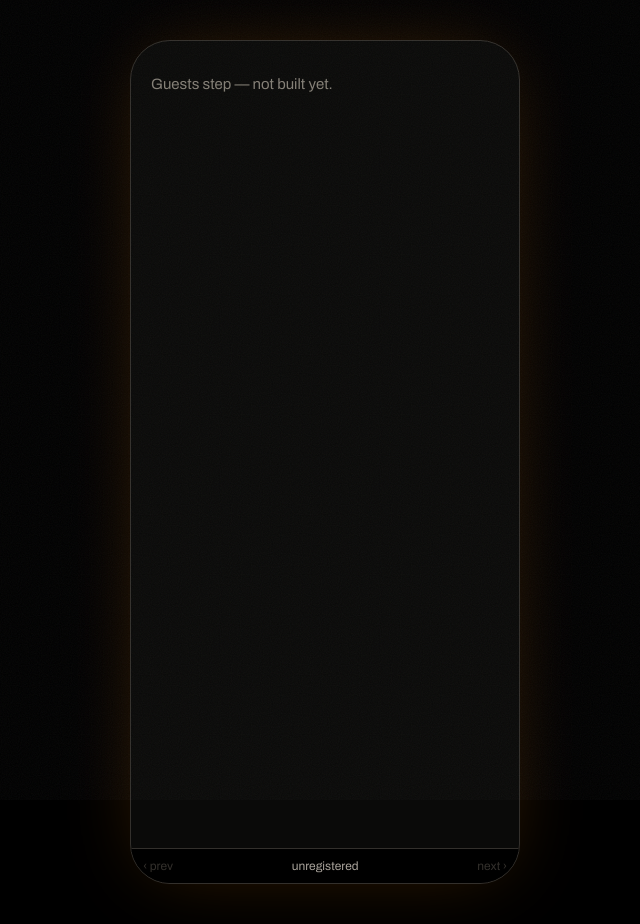
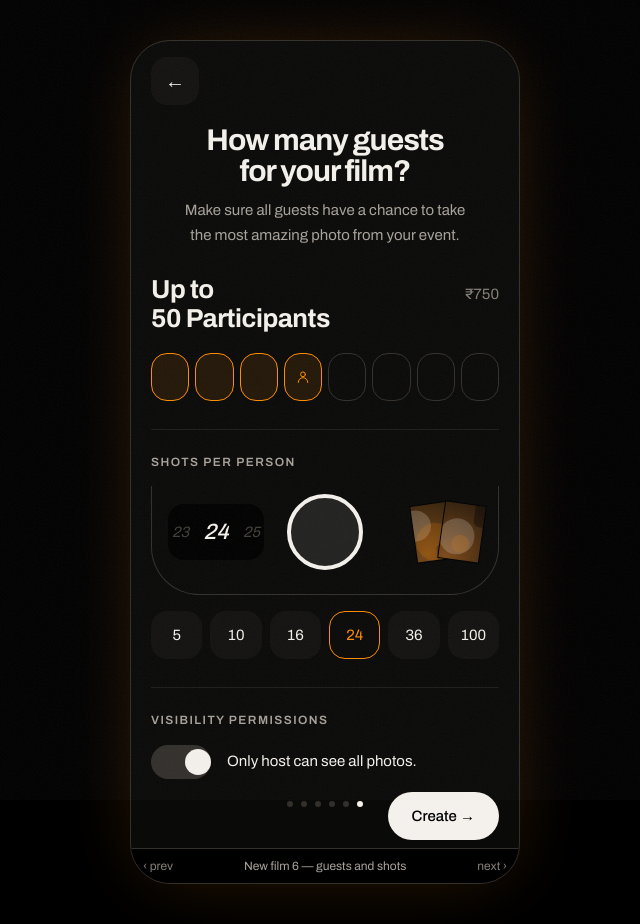
Before and after one commit to Rishab-Agrawal/memovue, a Next.js app: page /proto/new/guests in a window 1280 px wide. Shown: the whole page, without its empty margins (315-955 px from the left). Built offline with nearby package versions, Linux system fonts and the light colour scheme; no server answers.

Commit message:
Add prototype wizard step 6 with coupon gate

```diff
--- a/src/app/proto/components/Chrome.tsx
+++ b/src/app/proto/components/Chrome.tsx
@@ -56,7 +56,8 @@ const pillBase =
   // A wrapped label turns a pill into a rounded paragraph. Nothing here is long enough to
   // need two lines, so nothing gets them.
   "font-medium whitespace-nowrap transition-colors select-none " +
-  "focus-visible:outline focus-visible:outline-2 focus-visible:outline-offset-2 focus-visible:outline-flame";
+  "focus-visible:outline focus-visible:outline-2 focus-visible:outline-offset-2 focus-visible:outline-flame " +
+  "disabled:pointer-events-none disabled:opacity-40";
 
 const pillVariants: Record<PillVariant, string> = {
   // The reference's primary is a white pill. Ours stays white where it sits on a photograph,
--- /dev/null
+++ b/src/app/proto/components/Counter.tsx
@@ -0,0 +1,26 @@
+import { cn } from "@/lib/cn";
+
+/**
+ * The mechanical frame counter off the back of a disposable camera: the number either side
+ * of the current one is half-visible at the edges, so the dial reads as something that turns
+ * rather than as a label that changes.
+ */
+export function Counter({ value, className }: { value: number; className?: string }) {
+  return (
+    <div
+      className={cn(
+        "tabular relative flex h-14 w-24 items-center justify-center overflow-hidden rounded-2xl bg-void",
+        className,
+      )}
+    >
+      {/* Ascending left to right, like the dial on the reference's camera. */}
+      <span className="absolute left-1 text-[15px] text-dust/50 italic">
+        {Math.max(0, value - 1)}
+      </span>
+      <span className="text-[22px] font-medium text-chalk italic" data-testid="shots-left">
+        {value}
+      </span>
+      <span className="absolute right-1 text-[15px] text-dust/50 italic">{value + 1}</span>
+    </div>
+  );
+}
--- /dev/null
+++ b/src/app/proto/components/Toggle.tsx
@@ -0,0 +1,44 @@
+"use client";
+
+import { cn } from "@/lib/cn";
+
+/**
+ * The label states the resulting condition, not the action — "Everyone can see all photos"
+ * when on, "Only host can see all photos" when off. A switch whose label doesn't change is
+ * a switch you have to guess at.
+ */
+export function Toggle({
+  on,
+  onChange,
+  labelOn,
+  labelOff,
+}: {
+  on: boolean;
+  onChange: (next: boolean) => void;
+  labelOn: string;
+  labelOff: string;
+}) {
+  return (
+    <div className="flex items-center gap-4">
+      <button
+        type="button"
+        role="switch"
+        aria-checked={on}
+        aria-label={on ? labelOn : labelOff}
+        onClick={() => onChange(!on)}
+        className={cn(
+          "relative h-[34px] w-[60px] shrink-0 rounded-full transition-colors",
+          on ? "bg-flame" : "bg-hair-bright",
+        )}
+      >
+        <span
+          className={cn(
+            "absolute top-1 h-[26px] w-[26px] rounded-full bg-chalk transition-transform duration-200",
+            on ? "translate-x-[30px]" : "translate-x-1",
+          )}
+        />
+      </button>
+      <p className="text-[15px] text-chalk">{on ? labelOn : labelOff}</p>
+    </div>
+  );
+}
--- a/src/app/proto/components/WizardShell.tsx
+++ b/src/app/proto/components/WizardShell.tsx
@@ -1,6 +1,6 @@
 import type { ReactNode } from "react";
 
-import { BackButton, PagerDots, PillLink } from "./Chrome";
+import { BackButton, PagerDots, Pill, PillLink } from "./Chrome";
 
 export const WIZARD_STEPS = 6;
 
@@ -18,6 +18,7 @@ export function WizardShell({
   subtitle,
   back,
   next,
+  onNext,
   children,
 }: {
   step: number;
@@ -25,6 +26,8 @@ export function WizardShell({
   subtitle: string;
   back: string;
   next: { label: string; href: string; inert?: boolean };
+  /** When given, the control acts instead of navigating — the last step opens a dialog. */
+  onNext?: () => void;
   children: ReactNode;
 }) {
   return (
@@ -44,9 +47,15 @@ export function WizardShell({
         <div className="pointer-events-none absolute inset-x-0 top-1/2 flex -translate-y-1/2 justify-center">
           <PagerDots count={WIZARD_STEPS} current={step} />
         </div>
-        <PillLink href={next.href} variant="light" inert={next.inert} className="relative">
-          {next.label}
-        </PillLink>
+        {onNext ? (
+          <Pill variant="light" onClick={onNext} disabled={next.inert} className="relative">
+            {next.label}
+          </Pill>
+        ) : (
+          <PillLink href={next.href} variant="light" inert={next.inert} className="relative">
+            {next.label}
+          </PillLink>
+        )}
       </div>
     </div>
   );
--- a/src/app/proto/new/guests/page.tsx
+++ b/src/app/proto/new/guests/page.tsx
@@ -1,4 +1,189 @@
-/** Stub. Replaced by the real guests step in the next task. */
+"use client";
+
+import { useRouter, useSearchParams } from "next/navigation";
+import { useState } from "react";
+
+import { cn } from "@/lib/cn";
+
+import { Pill } from "../../components/Chrome";
+import { Counter } from "../../components/Counter";
+import { Dialog } from "../../components/Dialog";
+import { Person } from "../../components/Icons";
+import { Plate } from "../../components/Plate";
+import { Toggle } from "../../components/Toggle";
+import { WizardShell } from "../../components/WizardShell";
+import { COUPON, FILM } from "../../mock";
+import { PARTICIPANT_TIERS, SHOT_TIERS, formatPrice, priceFor } from "../../rules";
+import { useDraft } from "../DraftContext";
+
+type Stage = "form" | "coupon" | "created";
+
 export default function StepGuests() {
-  return <div className="px-5 py-8 text-[15px] text-dust">Guests step — not built yet.</div>;
+  const { draft, update } = useDraft();
+  const router = useRouter();
+
+  const variant = useSearchParams().get("v");
+  const [stage, setStage] = useState<Stage>(
+    variant === "coupon" ? "coupon" : variant === "created" ? "created" : "form",
+  );
+  const [code, setCode] = useState("");
+  const [rejected, setRejected] = useState(false);
+
+  const price = priceFor(draft.participantIndex, draft.shotIndex);
+
+  const apply = () => {
+    if (code.trim().toUpperCase() === COUPON) {
+      setRejected(false);
+      setStage("created");
+    } else {
+      setRejected(true);
+    }
+  };
+
+  return (
+    <>
+      <WizardShell
+        step={6}
+        title="How many guests for your film?"
+        subtitle="Make sure all guests have a chance to take the most amazing photo from your event."
+        back="/proto/new/card"
+        next={{ label: "Create →", href: "/proto/new/guests" }}
+        onNext={() => setStage("coupon")}
+      >
+        {/* ---------------------------------------------------------- participants */}
+        <div className="flex items-start justify-between gap-4">
+          <p className="display-md text-[26px] text-chalk">
+            Up to
+            <br />
+            {PARTICIPANT_TIERS[draft.participantIndex]} Participants
+          </p>
+          <p className="shrink-0 pt-2 text-[15px] text-dust" data-testid="price">
+            {formatPrice(price)}
+          </p>
+        </div>
+
+        <div className="mt-5 grid grid-cols-8 gap-1.5">
+          {PARTICIPANT_TIERS.map((cap, index) => {
+            const filled = index <= draft.participantIndex;
+            return (
+              <button
+                key={cap}
+                type="button"
+                aria-label={`Up to ${cap} participants`}
+                aria-pressed={index === draft.participantIndex}
+                onClick={() => update({ participantIndex: index })}
+                className={cn(
+                  "flex h-12 items-center justify-center rounded-2xl border transition-colors",
+                  filled ? "border-flame bg-flame/10 text-flame" : "border-hair-bright text-dust",
+                )}
+              >
+                {index === draft.participantIndex ? <Person className="h-4 w-4" /> : null}
+              </button>
+            );
+          })}
+        </div>
+
+        {/* ---------------------------------------------------------------- shots */}
+        <div className="mt-7 border-t border-hair pt-6">
+          <p className="marking">Shots per person</p>
+
+          {/* The reference draws the shutter and the counter into one curved housing, so the
+              number you are choosing sits on the camera it belongs to. */}
+          <div className="mt-4 flex items-center justify-between rounded-b-[3rem] border border-t-0 border-hair-bright px-4 pt-2 pb-6">
+            <Counter value={SHOT_TIERS[draft.shotIndex]} />
+            <span className="h-[76px] w-[76px] rounded-full border-4 border-chalk bg-chalk/10" />
+            <div className="flex w-24 justify-end">
+              <Plate index={2} className="h-14 w-10 -rotate-8 rounded-lg ring-1 ring-void" />
+              <Plate index={7} className="-ml-3 h-14 w-10 rotate-8 rounded-lg ring-1 ring-void" />
+            </div>
+          </div>
+
+          <div className="mt-4 grid grid-cols-6 gap-2">
+            {SHOT_TIERS.map((shots, index) => (
+              <button
+                key={shots}
+                type="button"
+                aria-pressed={index === draft.shotIndex}
+                onClick={() => update({ shotIndex: index })}
+                className={cn(
+                  "tabular flex h-12 items-center justify-center rounded-2xl text-[15px] transition-colors",
+                  index === draft.shotIndex
+                    ? "border border-flame text-flame"
+                    : "bg-surface text-chalk hover:text-flame",
+                )}
+              >
+                {shots}
+              </button>
+            ))}
+          </div>
+        </div>
+
+        {/* ----------------------------------------------------------- visibility */}
+        <div className="mt-7 border-t border-hair pt-6">
+          <p className="marking">Visibility permissions</p>
+          <div className="mt-4">
+            <Toggle
+              on={draft.everyoneCanSee}
+              onChange={(everyoneCanSee) => update({ everyoneCanSee })}
+              labelOn="Everyone can see all photos."
+              labelOff="Only host can see all photos."
+            />
+          </div>
+        </div>
+      </WizardShell>
+
+      {/* ---------------------------------------------------------------- coupon */}
+      <Dialog
+        open={stage === "coupon"}
+        title="Enter your coupon code"
+        actions={
+          <>
+            <Pill variant="quiet" full onClick={() => setStage("form")}>
+              Cancel
+            </Pill>
+            <Pill variant="flame" full disabled={!code.trim()} onClick={apply}>
+              Apply
+            </Pill>
+          </>
+        }
+      >
+        <p>
+          MemoVue is invite-only while we&rsquo;re in beta. Enter the code you were given to
+          create this film.
+        </p>
+        <input
+          value={code}
+          onChange={(event) => {
+            setCode(event.target.value);
+            setRejected(false);
+          }}
+          autoCapitalize="characters"
+          placeholder="Your code"
+          aria-label="Coupon code"
+          className="mt-4 h-14 w-full rounded-2xl bg-void px-4 text-[16px] tracking-[0.08em] text-chalk uppercase placeholder:normal-case placeholder:tracking-normal placeholder:text-dust focus:outline-none focus-visible:ring-1 focus-visible:ring-flame"
+        />
+        {rejected ? (
+          <p className="mt-2 text-[13px] text-danger">
+            That code isn&rsquo;t valid or has already been used.
+          </p>
+        ) : null}
+      </Dialog>
+
+      {/* --------------------------------------------------------------- created */}
+      <Dialog
+        open={stage === "created"}
+        title="Film Created!"
+        actions={
+          <Pill variant="quiet" full onClick={() => router.push("/proto/film")}>
+            OK
+          </Pill>
+        }
+      >
+        <p>Your film &ldquo;{draft.title}&rdquo; is ready!</p>
+        <p className="tabular mt-4">Share Code: {FILM.code}</p>
+        <p className="mt-4">Guests can join at:</p>
+        <p className="break-all text-chalk">{FILM.joinUrl}</p>
+      </Dialog>
+    </>
+  );
 }
--- a/src/app/proto/screens.ts
+++ b/src/app/proto/screens.ts
@@ -28,6 +28,9 @@ export const SCREENS: Screen[] = [
   { path: "/proto/new/reveal", name: "New film 4 — reveal", group: "Create" },
   { path: "/proto/new/card", name: "New film 5 — invitation card", group: "Create" },
   { path: "/proto/new/card/preview", name: "Invitation card preview", group: "Create" },
+  { path: "/proto/new/guests", name: "New film 6 — guests and shots", group: "Create" },
+  { path: "/proto/new/guests?v=coupon", name: "Coupon code dialog", group: "Create" },
+  { path: "/proto/new/guests?v=created", name: "Film created dialog", group: "Create" },
 ];
 
 export function screenAt(path: string): Screen | undefined {
```
Also changed, not shown: 1 other file (tests, documents, lock files or other folders).
